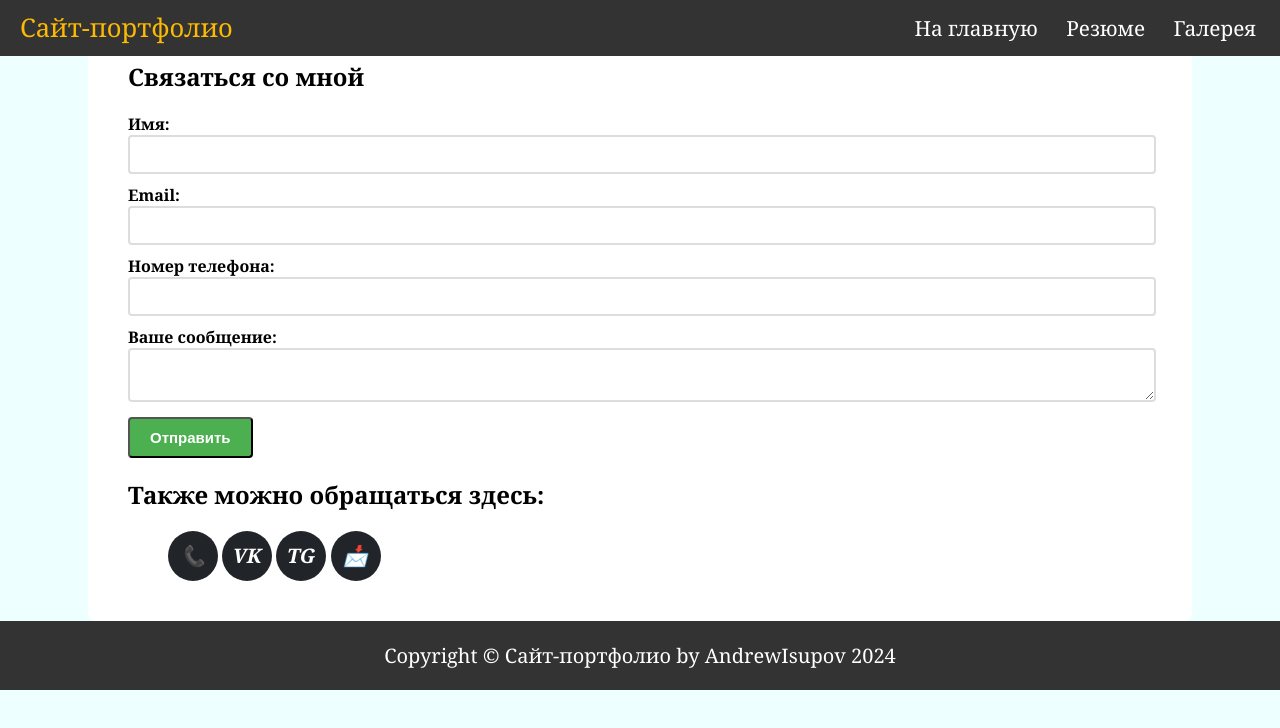
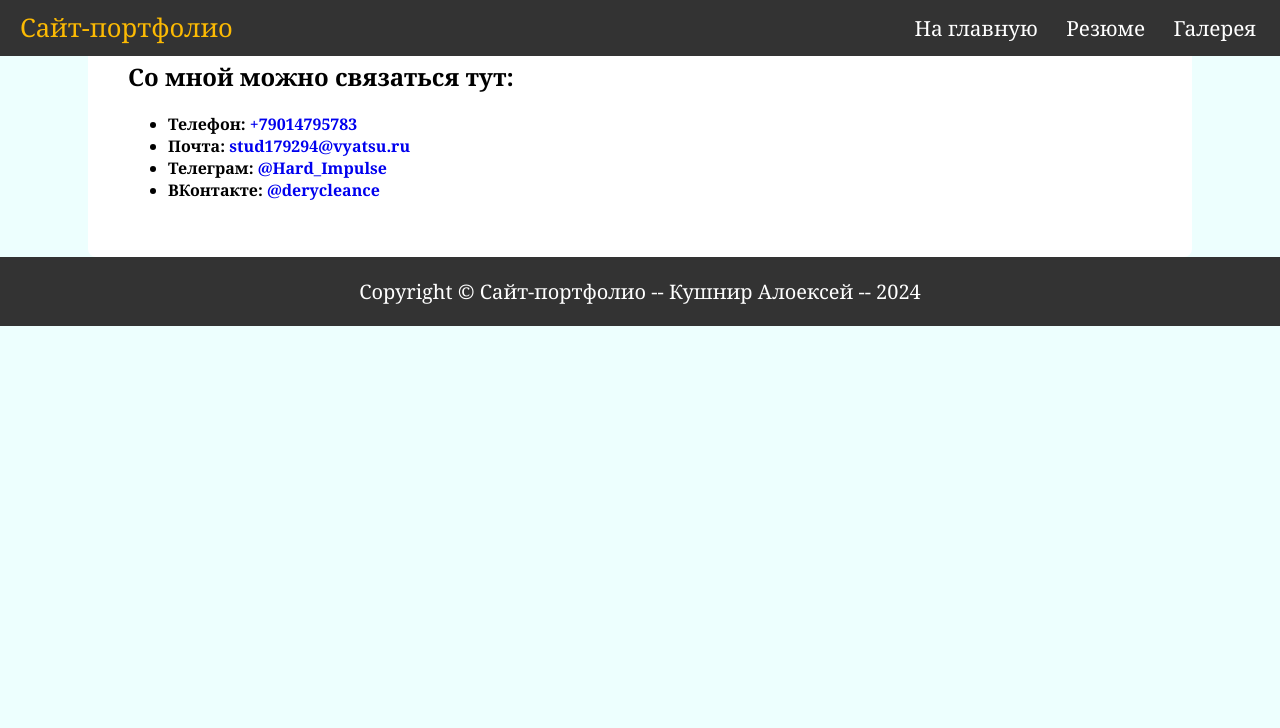
Before and after one commit to AndrewHooke/Alexey, a plain HTML site: page contacts.html in a window 1280 px wide. Drawn offline with Linux system fonts and the light colour scheme.

Commit message:
Update contacts.html

```diff
--- a/contacts.html
+++ b/contacts.html
@@ -2,22 +2,13 @@
 <html lang="ru">
 
 <head>
-    <!-- ALL meta -->
     <meta charset="UTF-8">
     <meta name="viewport" content="width=device-width">
-    <meta name="author" content="Исупов Андрей">
-
     <title>Контакты</title>
-
-    <!-- ALL links -->
     <link rel="stylesheet" href="CSS/style.css">
     <link rel="icon" href="img/favicon.ico" type="image/x-icon">
-
 </head>
-
 <body id='page-top'>
-
-    <!-- Navigation -->
     <nav class="navbar">
         <a href='#page-top' class="logo">Сайт-портфолио</a>
         <button class="menu-toggle" onclick="toggleMenu()"><b>Меню</b></button>
@@ -27,72 +18,28 @@
             <a href="gallery.html">Галерея</a>
         </section>
     </nav>
-
-    <!-- Contact form -->
     <main class="contact-form">
         <section>
-            <h2>Связаться со мной</h2>
-            <form id="form">
-                <label for="name">Имя:</label>
-                <input type="text" id="name" name="name" required>
-                <label for="email">Email:</label>
-                <input type="email" id="email" name="email" required>
-                <label for="phone">Номер телефона:</label>
-                <input type="text" id="phone" name="phone">
-                <label for="message">Ваше сообщение:</label>
-                <textarea id="message" name="message" required></textarea>
-                <input type="submit" value="Отправить">
-            </form>
-        </section>
-
-    <!-- Другие способы связи -->
-        <section>
-            <h2>Также можно обращаться здесь:</h2>
-            <ul class="list-inline social-buttons">
-                <li class="list-inline-item">
-                    <a href="tel:+79195130161">
-                        <i class="Phone">📞</i>
-                    </a>
+            <h2>Со мной можно связаться тут:</h2>
+            <ul class="list-inline">
+                <li>
+                    Телефон: <a href="tel:+79014795783">+79014795783</a>
                 </li>
-                <li class="list-inline-item">
-                    <a href="http://vk.com/andrew.isupov">
-                        <i class="VK">VK</i>
-                    </a>
+                <li>
+                    Почта: <a href="mailto:stud179294@vyatsu.ru">stud179294@vyatsu.ru</a>
                 </li>
-                <li class="list-inline-item">
-                    <a href="http://t.me/andrewhooke">
-                        <i class="Telegram">TG</i>
-                    </a>
+                <li>
+                    Телеграм: <a href="http://t.me/Hard_Impulse">@Hard_Impulse</a>
                 </li>
-                <li class="list-inline-item">
-                    <a href="mailto:stud179273@vyatsu.ru">
-                        <i class="Mail">📩</i>
-                    </a>
+                <li>
+                    ВКонтакте: <a href="https://vk.com/derycleance">@derycleance</a>
                 </li>
             </ul>
         </section>
     </main>
-
-    <!-- Copyright -->
     <footer>
-        <p>Copyright &copy; Сайт-портфолио by AndrewIsupov 2024</p>
+        <p>Copyright &copy; Сайт-портфолио -- Кушнир Алоексей -- 2024</p>
     </footer>
-
-    <!-- JS include -->
-    <script src="java/script.js"></script>
-    <script src="https://cdn.emailjs.com/sdk/2.3.2/email.min.js"></script>
-    <script>
-        emailjs.init("OBFr8KmgnoC_loyAX");
-        document.getElementById('form').addEventListener('submit', function(event) {
-        event.preventDefault(); // Не обновляйте страницу, пока сообщение не отправлено
-        emailjs.sendForm('service_je4r3r5', 'template_1bfdxrg', this)
-        .then(function() {
-            alert('Сообщение успешно отправлено!');
-        }, function(error) {
-            alert('Ошибка отправки: ' + error);
-        });
-        });
-    </script>
-
+    <script src="script.js"></script>
 </body>
 </html>
```
